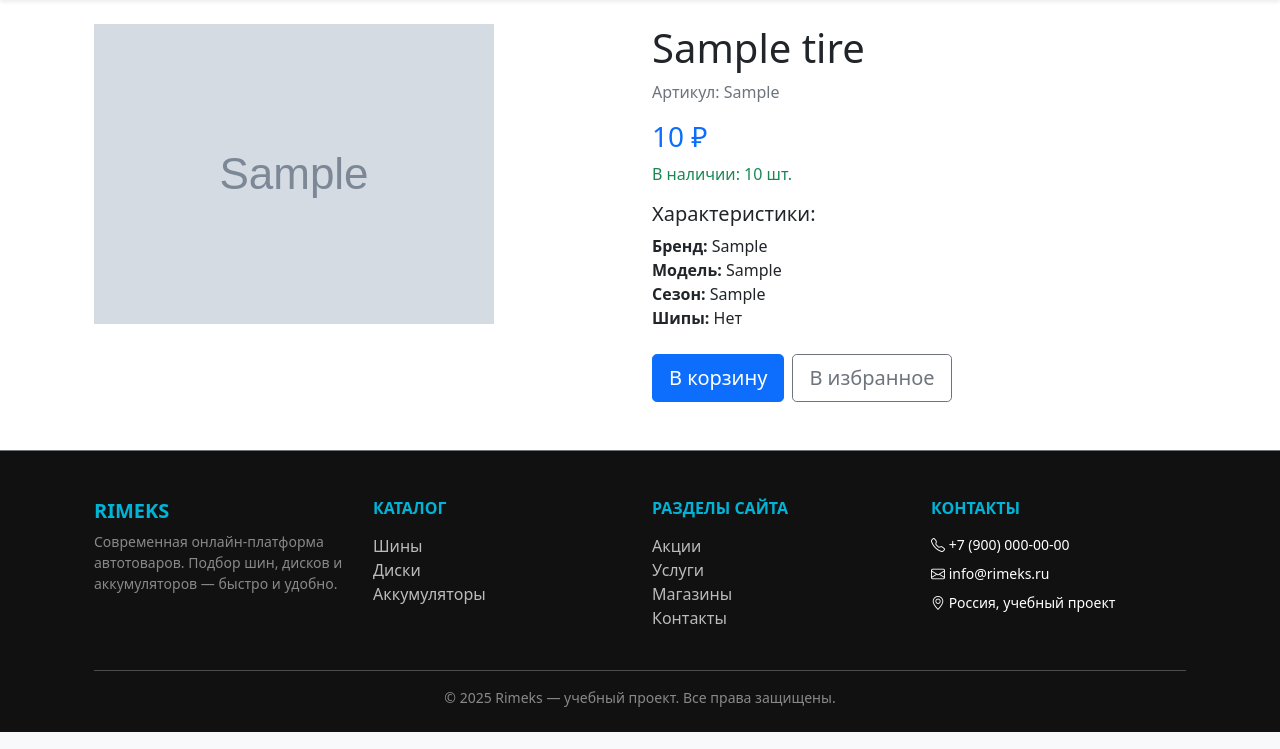
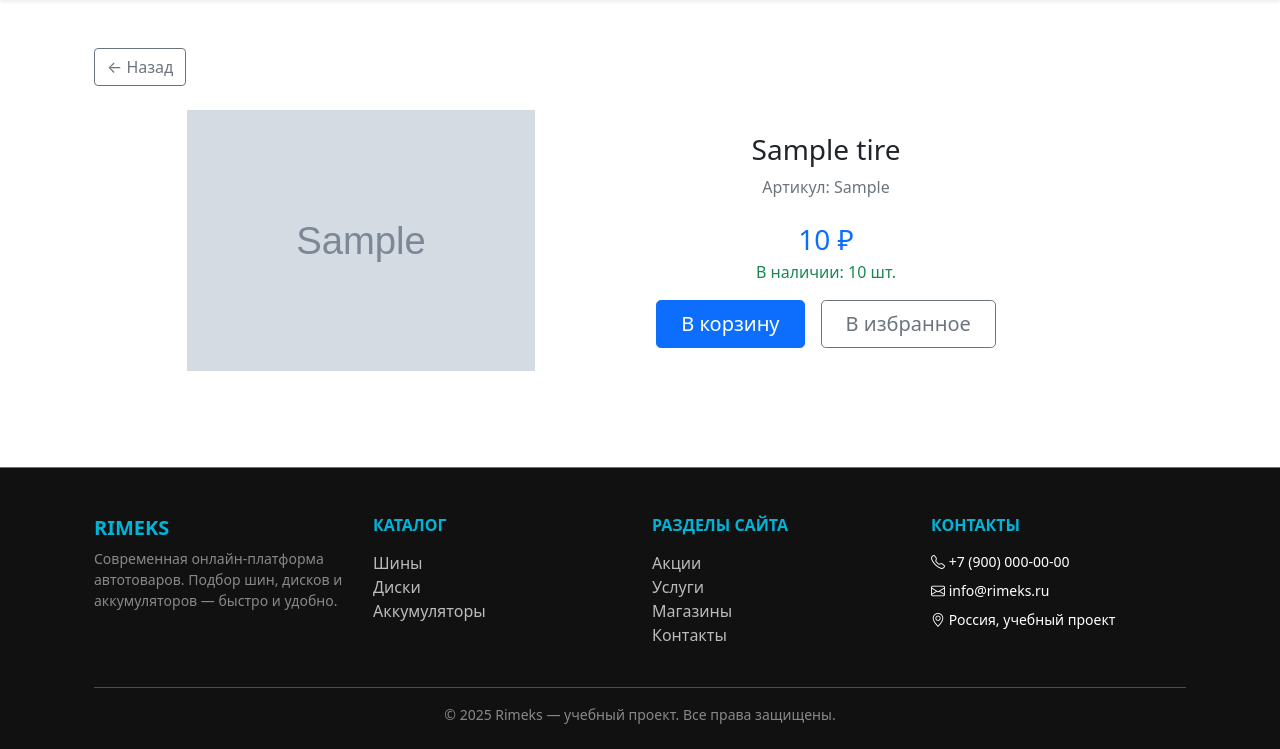
Before and after one commit to Voloda317/Beskamerka, a Django app: page /tires/1/ in a window 1280 px wide. Shown: the part 105-854 px from the top of the page. Run offline with Django 5.2, Linux system fonts and the light colour scheme; tables that the repository leaves empty hold one stand-in row (values such as "Sample post"); grey boxes marked "Sample" are stand-in pictures; some libraries are stand-ins or nearby versions.

Commit message:
20.11.2025

```diff
--- a/disks/urls.py
+++ b/disks/urls.py
@@ -5,4 +5,5 @@ app_name = 'disks'
 
 urlpatterns = [
     path('', views.DiskListView.as_view(), name='disks'),
+    path('<int:pk>/', views.DiskDetailView.as_view(), name='disk_detail'),
 ]
--- a/templates/disks/disks.html
+++ b/templates/disks/disks.html
@@ -187,7 +187,7 @@
                 {% else %}
                 <button class="btn btn-sm btn-secondary flex-fill" disabled>Нет в наличии</button>
                 {% endif %}
-                <a href="#" class="btn btn-sm btn-outline-secondary flex-fill">Подробнее</a>
+                <a href="{% url 'disks:disk_detail' disk.id %}" class="btn btn-sm btn-outline-secondary flex-fill">Подробнее</a>
                 <a href="#" class="btn btn-outline-danger btn-sm">
                   <i class="bi bi-heart"></i>
                 </a>
--- a/templates/services/keeping_tires.html
+++ b/templates/services/keeping_tires.html
@@ -10,10 +10,7 @@
         <h1 class="fw-bold display-4">Сезонное хранение</h1>
         <p class="fs-5">Качественное, удобное и надежное хранение.<br>Быстрая и удобная выдача колес!</p>
 
-        <div class="mt-3">
-            <a href="#" class="btn btn-warning me-2">Заказать услугу</a>
-            <a href="#" class="btn btn-outline-light">Задать вопрос</a>
-        </div>
+
     </div>
 </div>
 
--- a/templates/tires/tire_detail.html
+++ b/templates/tires/tire_detail.html
@@ -2,34 +2,41 @@
 {% block title %}{{ tire.name }}{% endblock %}
 
 {% block content %}
-<div class="container mt-4">
-    <div class="row">
-        <div class="col-md-6">
-            <img src="{{ tire.image_url }}" class="img-fluid" alt="{{ tire.name }}">
+<div class="container py-5">
+
+    <!-- Кнопка Назад -->
+    <a href="javascript:history.back()" class="btn btn-outline-secondary mb-4">
+        ← Назад
+    </a>
+
+    <div class="row align-items-center justify-content-center gy-4">
+        <!-- Фото -->
+        <div class="col-md-4 text-center">
+            <img src="{{ tire.image_url }}"
+                 class="img-fluid"
+                 alt="{{ tire.name }}"
+                 style="max-height: 380px; object-fit: contain;">
         </div>
-        <div class="col-md-6">
-            <h1>{{ tire.name }}</h1>
-            <p class="text-muted">Артикул: {{ tire.art }}</p>
+
+        <!-- Основная информация -->
+        <div class="col-md-6 text-center">
+            <h1 class="h3 h-md-2 mb-2">{{ tire.name }}</h1>
+            <p class="text-muted mb-4">Артикул: {{ tire.art }}</p>
 
             <div class="mb-3">
-                <h3 class="text-primary">{{ tire.price }} ₽</h3>
-                <p class="text-success">В наличии: {{ tire.quantity }} шт.</p>
+                <div class="h3 text-primary mb-1">{{ tire.price }} ₽</div>
+                <div class="{% if tire.quantity > 0 %}text-success{% else %}text-danger{% endif %}">
+                    {% if tire.quantity > 0 %}
+                        В наличии: {{ tire.quantity }} шт.
+                    {% else %}
+                        Нет в наличии
+                    {% endif %}
+                </div>
             </div>
 
-            <div class="mb-4">
-                <h5>Характеристики:</h5>
-                <ul class="list-unstyled">
-                    <li><strong>Бренд:</strong> {{ tire.manufacturer }}</li>
-                    <li><strong>Модель:</strong> {{ tire.model }}</li>
-                    <li><strong>Сезон:</strong> {{ tire.season }}</li>
-                    <li><strong>Шипы:</strong> {% if tire.spikes %}Да{% else %}Нет{% endif %}</li>
-                    <!-- Добавьте другие характеристики по необходимости -->
-                </ul>
-            </div>
-
-            <div class="d-flex gap-2">
-                <button class="btn btn-primary btn-lg">В корзину</button>
-                <button class="btn btn-outline-secondary btn-lg">В избранное</button>
+            <div class="d-flex justify-content-center gap-3 mt-3">
+                <button class="btn btn-primary btn-lg px-4">В корзину</button>
+                <button class="btn btn-outline-secondary btn-lg px-4">В избранное</button>
             </div>
         </div>
     </div>
--- a/templates/tires/tires.html
+++ b/templates/tires/tires.html
@@ -192,7 +192,7 @@
               <div class="card-footer bg-transparent border-top-0 mt-auto">
                 <div class="d-flex gap-2 align-items-center">
                   <a href="#" class="btn btn-sm btn-primary flex-fill">В корзину</a>
-                  <a href="#" class="btn btn-sm btn-outline-secondary flex-fill">Наличие</a>
+                  <a href="#" class="btn btn-sm btn-outline-secondary flex-fill">Подробнее</a>
                   <a href="#" class="btn btn-sm btn-outline-danger">
                     <i class="bi bi-heart"></i>
                   </a>
```
Also changed, not shown: disks/views.py (+7 -2 lines), templates/disks/disk_detail.html (added, +57 -0 lines), templates/sale/glav_sale.html (+0 -21 lines), templates/services/balancing.html (+2 -25 lines), templates/services/pravka.html (+0 -23 lines), templates/services/tire_services.html (+3 -17 lines).
